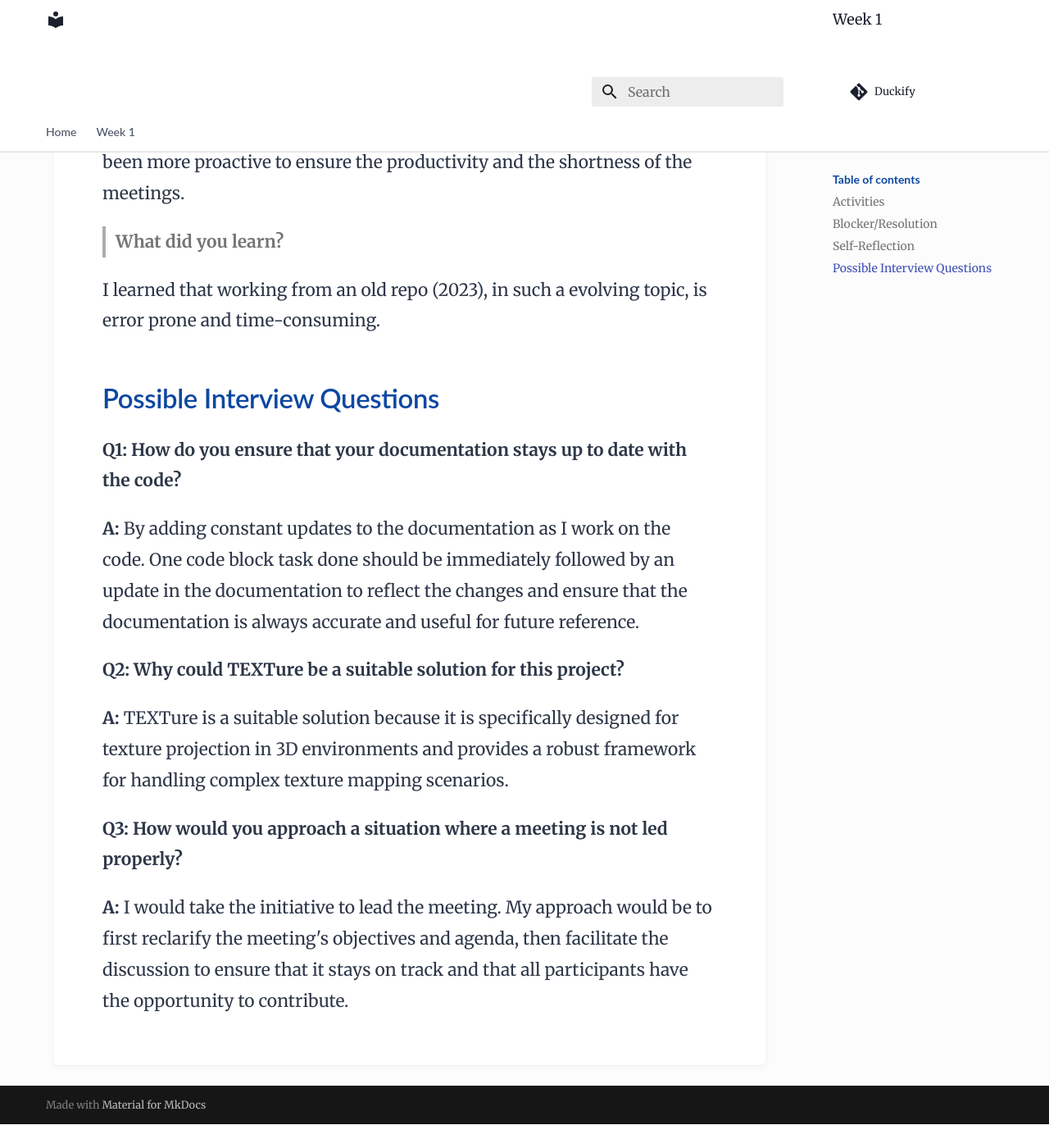
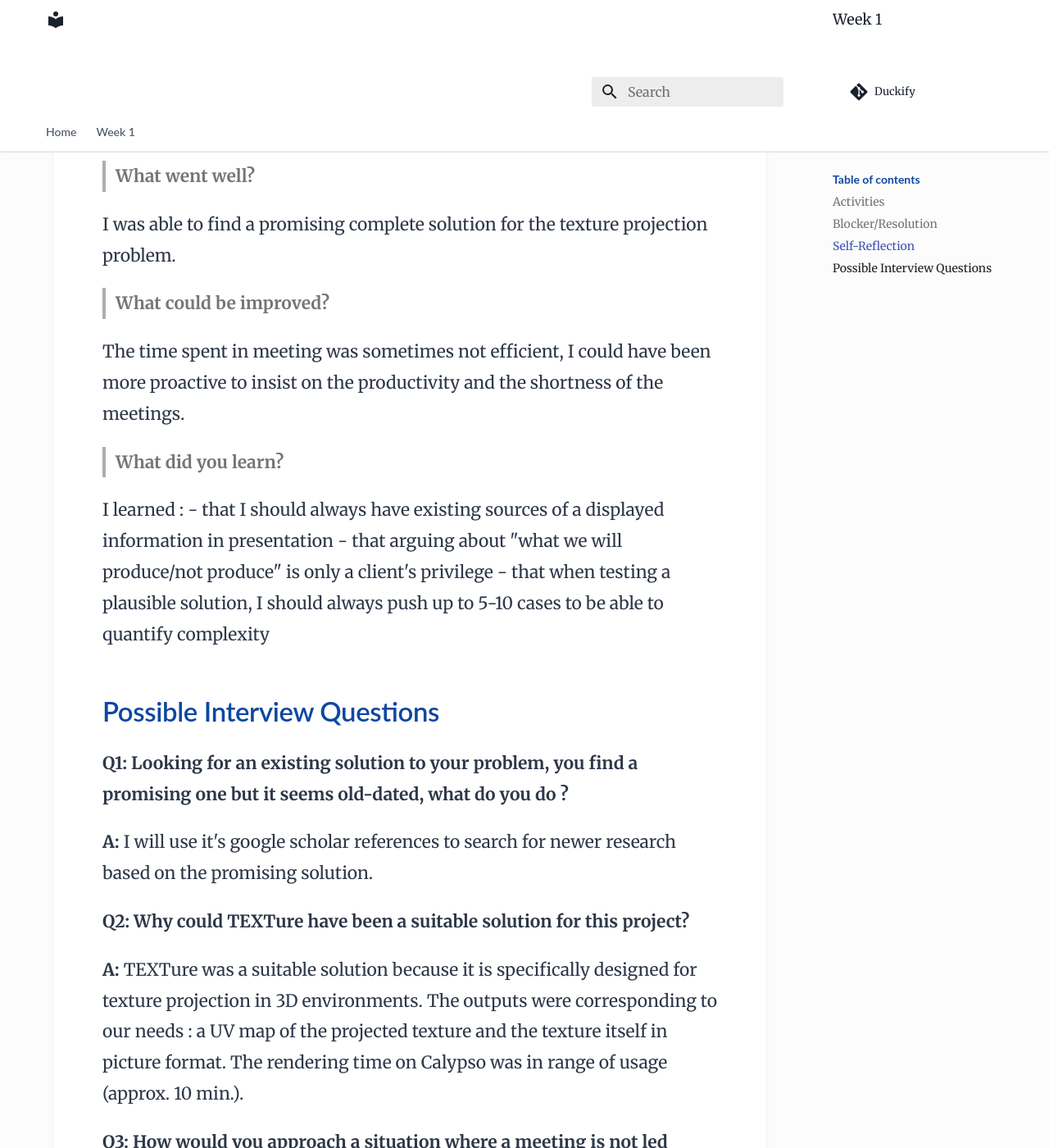
Before and after one commit to jijiduc/portfolio, an MkDocs documentation site: the page built from docs/journal/week1.md, in a window 1280 px wide and 1400 px high, scrolled down 2516 px. Shown: the whole window at 82% size. Built offline with MkDocs 1.6.1 and Material for MkDocs 9.7.7, drawn with Linux system fonts in a browser that asks for light colours; comment, search, counter and statistics services are not loaded; before the commit the page ends 3887 px from its top, so only the background shows below that; some of the changed text lies outside the part shown.

Commit message:
doc/updating the report of week 1

```diff
--- a/docs/journal/week1.md
+++ b/docs/journal/week1.md
@@ -10,11 +10,13 @@
     * *Action:* Took part in the general project planification to define milestones per week.
     * *Artefacts:* [Document file (permalink Github)](https://github.com/Toys-R-Us-Rex/Duckify/blob/1787a64b540681b7a8b219607760a1050d72c1cd/docs/planning/steps_milestones.typ)
     * *Justification:* It is necessary to have a plan of the general project evolution. This enable to anticipate difficult section to come, thus allowing to redistribute working force if needed. It also help to ensure that no unseen dependencies between teams are leftover.
+    * *Skill related* communicate clearly and effectively
 
 * **Tracing team planification**
     * *Action:* Took part in the tracing team planification to lay out a pipeline overview.
     * *Artefacts:* [Document file (permalink Github)](https://github.com/Toys-R-Us-Rex/Duckify/blob/058f40182c9abd4c097b731ee1d95ff6e53512c0/docs/architecture/tracing/general-overview.typ)
     * *Justification:* This overview is a 1rst step in the tracing pipeline construction. This lay out a complete road to follow.
+    * *Skill related* design a theoretical modelled solution
 
 * **Research**
     * *Action:* Research a solution for texture projection solution, as this step was defined in the [General overview of the tracing process (permalink Github)](https://github.com/Toys-R-Us-Rex/Duckify/blob/058f40182c9abd4c097b731ee1d95ff6e53512c0/docs/architecture/tracing/general-overview.typ.)
@@ -22,15 +24,17 @@
     * *Justification:* Taking time before implementation to look out for a complete solution
     * *Result:* Promising solution found, tested but not selected.
 
-* * **Meeting report**
-    * *Action:* Make a summary of a daily meeting
-    * *Artefacts:* [Meeting report file (permalink Github)](https://github.com/Toys-R-Us-Rex/Duckify/blob/be49ae5f111835d253c54c89245da1a22305db2c/docs/meetings/2026-02-19.typ)
+* **Meeting report**
+    * *Action:* Make a summary of a daily/weekly meeting
+    * *Artefacts:*
+        * [Daily meeting report file (permalink Github)](https://github.com/Toys-R-Us-Rex/Duckify/blob/be49ae5f111835d253c54c89245da1a22305db2c/docs/meetings/2026-02-19.typ)
+        * [Weekly meeting report file (permalink Github)](https://github.com/Toys-R-Us-Rex/Duckify/blob/26aa4719fd0279bd80cab682a85882558017a31d/docs/meetings/weekly/2026-02-20.typ)
     * *Justification:* Need of documentation to have the overview of project evolution
 
 ## Blocker/Resolution
 
 * **Problem:** The TEXTurePaper solution is a 2023 repo with multiple unprecised dependencies version. This made the enviromment setup error prone.
-* **Solution:** First, always look in the repo issues if same problem have already been solved. If not, then find dependencies versions that work with the current system based of plausible time of implementation.
+* **Solution:** First, always look in the repo issues if same problem have already been solved. If not, then find dependencies versions that work with the current system based of plausible time of implementation. Use a docker container to run the whole in closed environement.
 
 * **Problem:** The TEXTurePaper solution used models versions not hosted anymore and specificly configured for depth.
 * **Solution:** Look for alternative internet hosted models version that still exist.
@@ -39,26 +43,30 @@
 ## Self-Reflection
 > **What went well?**
 
-I was able to find a promising solution for the texture projection problem.
+I was able to find a promising complete solution for the texture projection problem.
 
 > **What could be improved?**
 
-The time spent in meeting was sometimes not efficient, I should have been more proactive to ensure the productivity and the shortness of the meetings.
+The time spent in meeting was sometimes not efficient, I could have been more proactive to insist on the productivity and the shortness of the meetings.
 
 > **What did you learn?**
 
-I learned that working from an old repo (2023), in such a evolving topic, is error prone and time-consuming.
+I learned :
+- that I should always have existing sources of a displayed information in presentation
+- that arguing about "what we will produce/not produce" is only a client's privilege
+- that when testing a plausible solution, I should always push up to 5-10 cases to be able to quantify complexity
+
 
 ## Possible Interview Questions
 
-**Q1: How do you ensure that your documentation stays up to date with the code?**
+**Q1: Looking for an existing solution to your problem, you find a promising one but it seems old-dated, what do you do ?**
 
-**A:** By adding constant updates to the documentation as I work on the code. One code block task done should be immediately followed by an update in the documentation to reflect the changes and ensure that the documentation is always accurate and useful for future reference.
+**A:** I will use it's google scholar references to search for newer research based on the promising solution.
 
-**Q2: Why could TEXTure be a suitable solution for this project?**
+**Q2: Why could TEXTure have been a suitable solution for this project?**
 
-**A:** TEXTure is a suitable solution because it is specifically designed for texture projection in 3D environments and provides a robust framework for handling complex texture mapping scenarios.
+**A:** TEXTure was a suitable solution because it is specifically designed for texture projection in 3D environments. The outputs were corresponding to our needs : a UV map of the projected texture and the texture itself in picture format. The rendering time on Calypso was in range of usage (approx. 10 min.).
 
 **Q3: How would you approach a situation where a meeting is not led properly?**
 
-**A:** I would take the initiative to lead the meeting. My approach would be to first reclarify the meeting's objectives and agenda, then facilitate the discussion to ensure that it stays on track and that all participants have the opportunity to contribute.
+**A:** I would take the initiative to lead the meeting. I would first reclarify the meeting's objectives and agenda, then ensure that it stays on track and that all participants have the opportunity to contribute.
--- a/mkdocs.yml
+++ b/mkdocs.yml
@@ -16,10 +16,11 @@
     - navigation.sections
     - navigation.top
     - toc.follow
+    - header.autohide
   font:
     text: Merriweather
     code: Roboto Mono
-  favicon: assets/isc.png
+  favicon: assets/jd.jpg
 
 extra_css:
   - stylesheets/extra.css
```
Also changed, not shown: README.md (+1 -1 lines), docs/competences/skill_list.md (deleted, +0 -10 lines), docs/index.md (+0 -5 lines), docs/javascripts/mathjax.js (deleted, +0 -13 lines), docs/assets/isc.png (deleted), docs/assets/jd.jpg (added), 1 other file.
